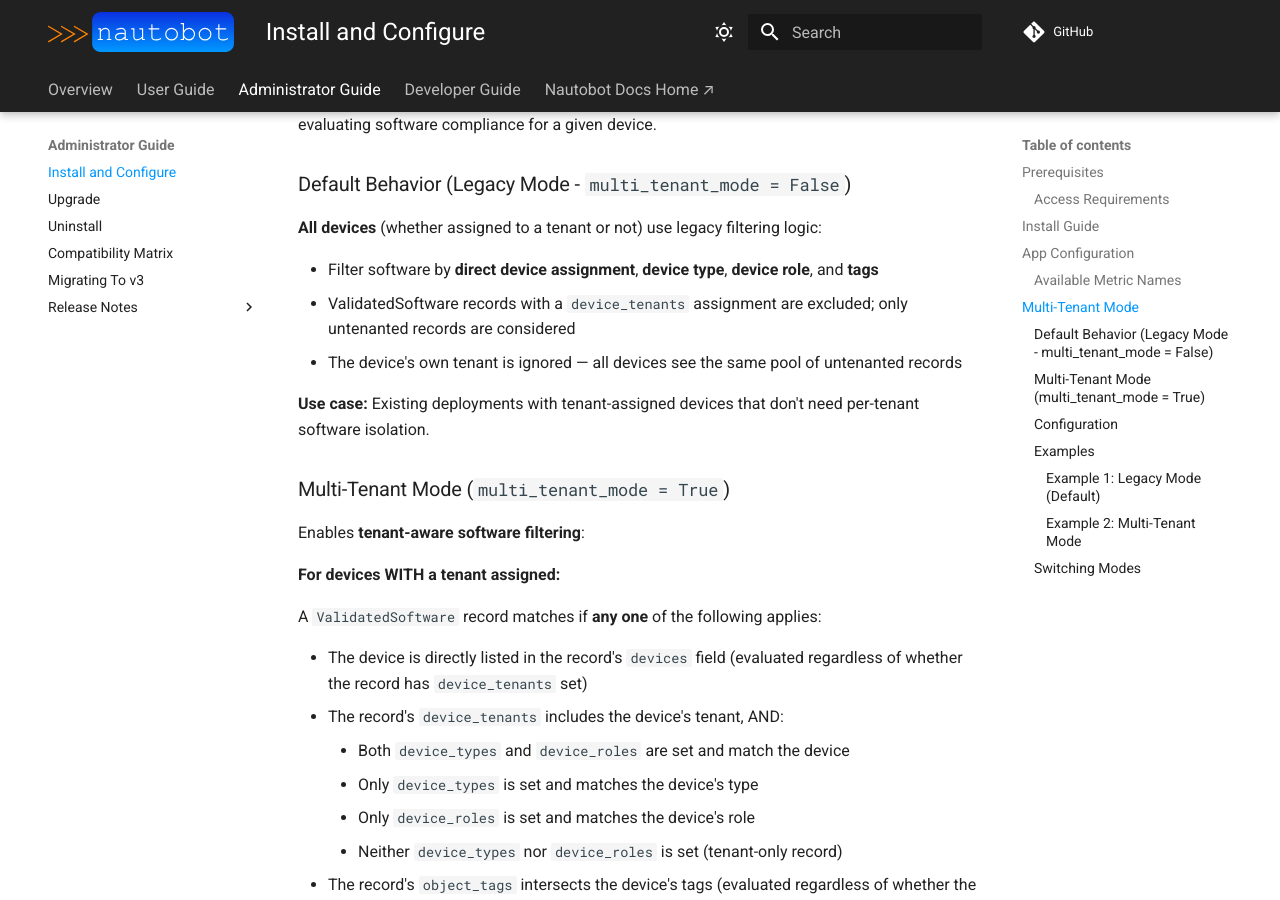
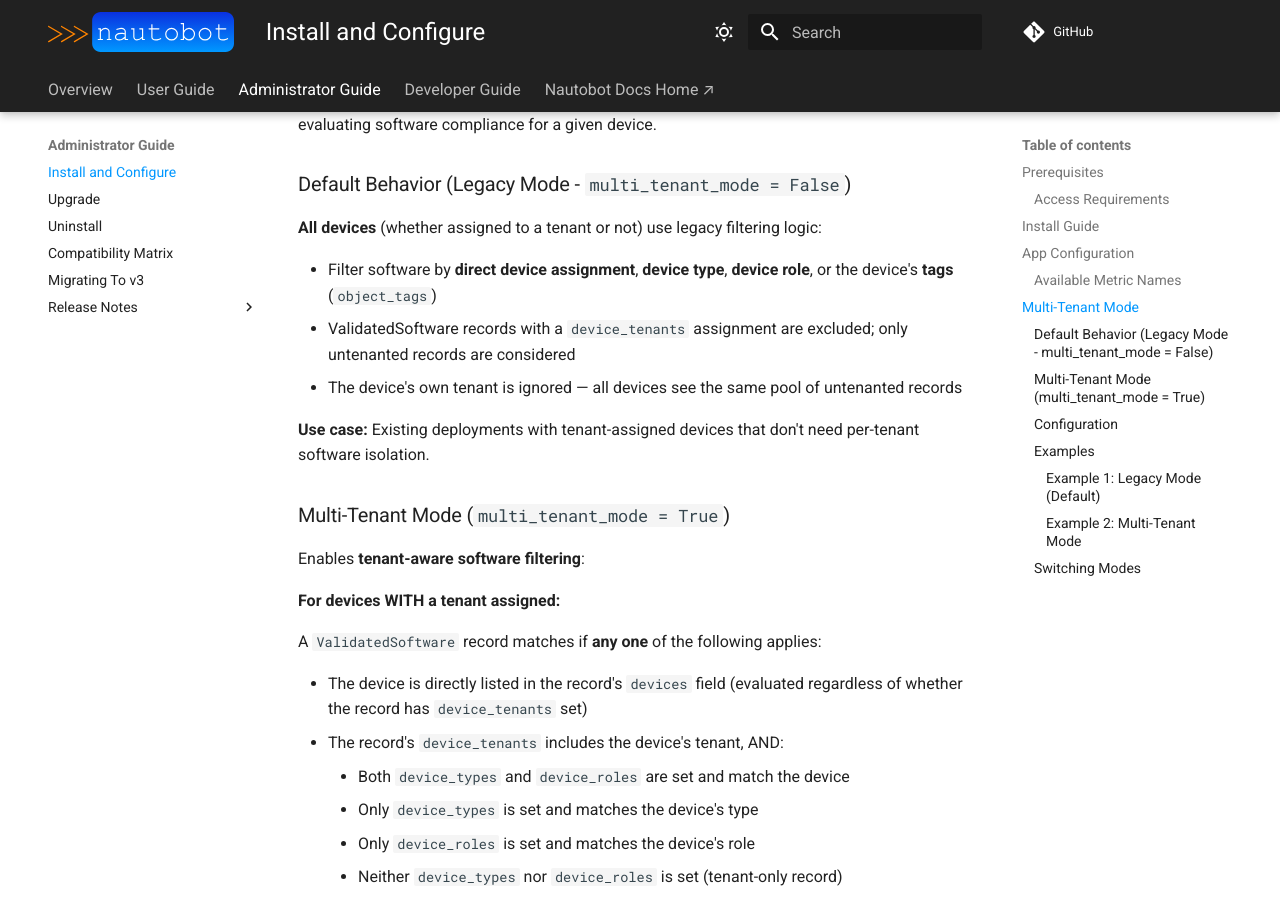
Before and after one commit to nautobot/nautobot-app-device-lifecycle-mgmt, an MkDocs documentation site: the page built from docs/admin/install.md, in a window 1280 px wide and 900 px high, scrolled down 3260 px. Built offline with MkDocs 1.6.1 and Material for MkDocs 9.7.7, drawn with Linux system fonts in a browser that asks for light colours; comment, search, counter and statistics services are not loaded.

Commit message:
Update docs/admin/install.md
Co-authored-by: Przemek Rogala <progala@progala.net>

```diff
--- a/docs/admin/install.md
+++ b/docs/admin/install.md
@@ -99,7 +99,7 @@ The `multi_tenant_mode` setting controls which ValidatedSoftware records are con
 
 **All devices** (whether assigned to a tenant or not) use legacy filtering logic:
 
-- Filter software by **direct device assignment**, **device type**, **device role**, and **tags**
+- Filter software by **direct device assignment**, **device type**, **device role**, or the device's **tags** (`object_tags`)
 - ValidatedSoftware records with a `device_tenants` assignment are excluded; only untenanted records are considered
 - The device's own tenant is ignored — all devices see the same pool of untenanted records
 
```
